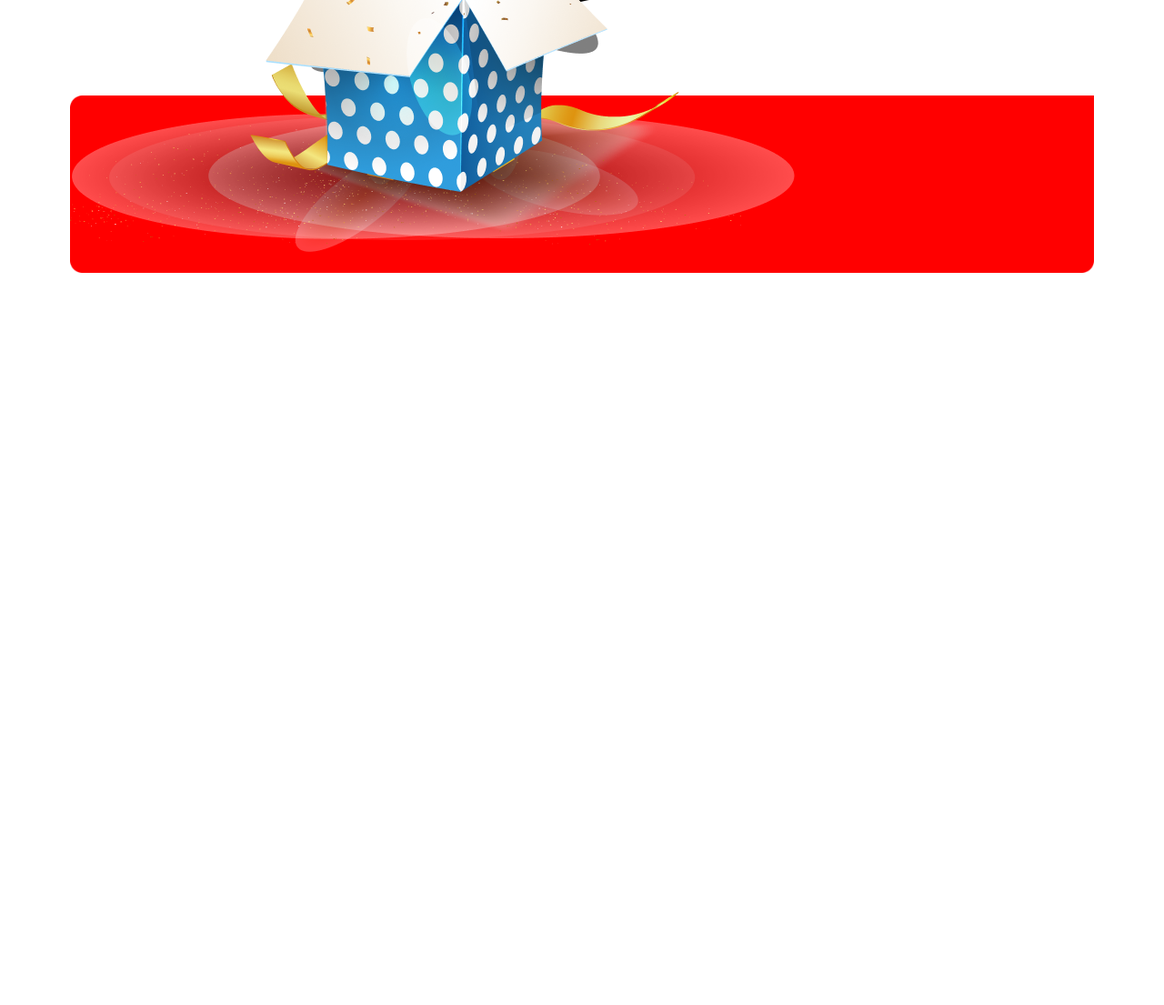
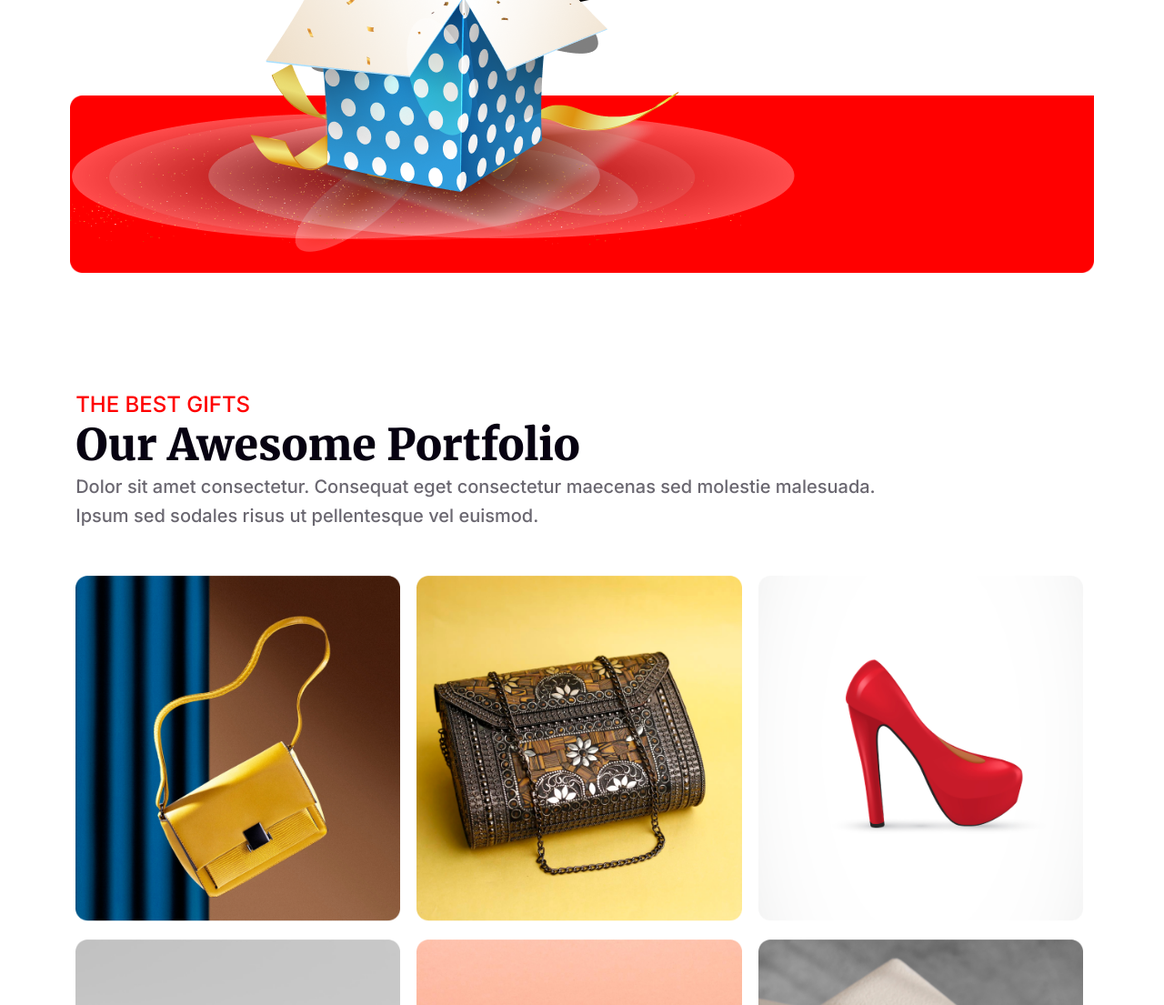
Before and after one commit to mhedi-hasan/assignment-no-1, a plain HTML site: page index.html in a window 1280 px wide. Shown: the part 4015-5120 px from the top of the page at 91% size. Before the commit the page ends 4315 px from the top, so only its background shows below. Drawn offline with Linux system fonts and the light colour scheme.

Commit message:
added image

```diff
--- a/index.html
+++ b/index.html
@@ -89,6 +89,25 @@
         </div>
         <!-- holyday-section-end -->
         <!-- image-section-start -->
+        <div class="image-section">
+            <div class="image-title">
+                <h3>THE BEST GIFTS</h3>
+                <h1>Our Awesome Portfolio</h1>
+                <p>Dolor sit amet consectetur. Consequat eget consectetur maecenas sed molestie malesuada. <br> Ipsum sed sodales risus ut pellentesque vel euismod. </p>
+            </div>
+            <div class="images">
+                <div class="images-1">
+                <img src="resources/Rectangle 3.png" alt="">
+                <img src="resources/Rectangle 4.png" alt="">
+                <img src="resources/Rectangle 5.png" alt="">
+                </div>
+                <div class="images-2">
+                <img src="resources/Rectangle 6.png" alt="">
+                <img src="resources/Rectangle 7.png" alt="">
+                <img src="resources/Rectangle 8.png" alt="">
+                </div>
+            </div>
+        </div>
         <!-- image-section-end -->
     </main>
     <footer></footer>
--- a/style.css
+++ b/style.css
@@ -295,5 +295,42 @@
     /* image-section-start */
 
     /* image-section-end */
+    .image-section {
+        margin-top: 130px;
+        margin: 130px 6.5% 0;
+    }
+    .images {
+        margin-top: 50px;
+        /* display: inline; */
+    }
+    .image-title h3 {
+        color: #F00;
+        font-family: Inter;
+        font-size: 24px;
+        font-style: normal;
+        font-weight: 500;
+        line-height: normal;
+    }
+    .image-title h1 {
+        color: #070211;
+        font-family: Merriweather;
+        font-size: 48px;
+        font-weight: 900;
+        line-height: normal;
+        text-transform: capitalize;
+    }
+    .image-title p{
+        color: rgba(7, 2, 17, 0.60);
+        font-family: Inter;
+        font-size: 20px;
+        font-weight: 400;
+        line-height: 32px;
+    }
+    .images-1,.images-2 {
+        display: flex;
+        gap: 18px;
 
+        height: 400px;
+        padding-bottom: 20px;
+    }
     /* holyday-section-end */
```
